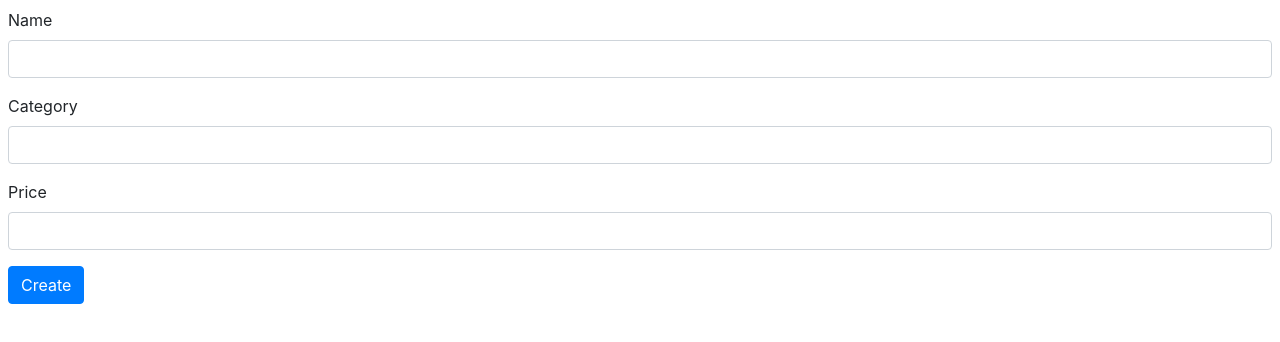
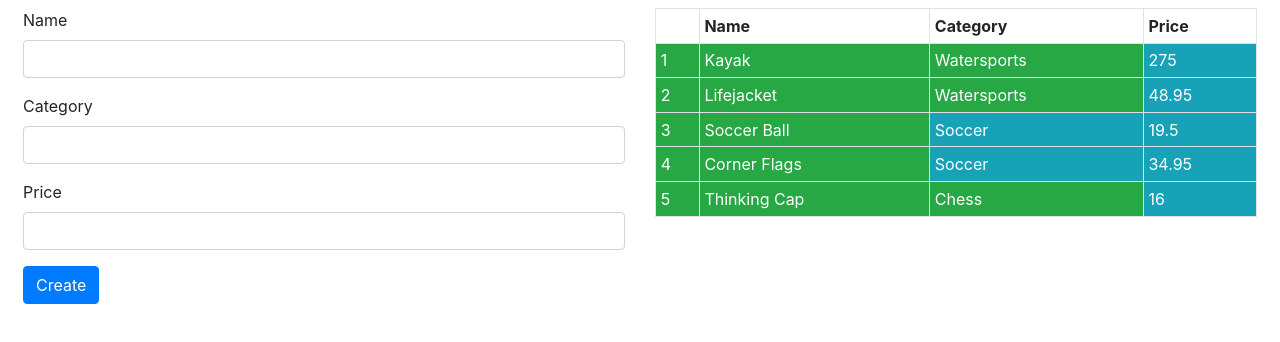
Before and after one commit to slowjams/SportsStore-Angular, an Angular app: page / in a window 1280 px wide. Shown: the top 342 px of the page. Built offline with nearby package versions, Linux system fonts and the light colour scheme.

Commit message:
attribute directive

```diff
--- a/src/app/app.module.ts
+++ b/src/app/app.module.ts
@@ -3,10 +3,11 @@ import { NgModule } from '@angular/core';
 //import { AppComponent } from './app.component';
 import { ProductComponent } from "./component";
 import { FormsModule, ReactiveFormsModule } from "@angular/forms";
+import { PaAttrDirective } from "./attr.directive";
 
 @NgModule({
   declarations: [
-    ProductComponent
+    ProductComponent, PaAttrDirective
   ],
   imports: [
     BrowserModule, FormsModule, ReactiveFormsModule
--- /dev/null
+++ b/src/app/attr.directive.ts
@@ -0,0 +1,19 @@
+import { Directive, ElementRef, Attribute, Input } from "@angular/core";
+
+@Directive({
+    selector: "[pa-attr]",
+})
+export class PaAttrDirective {
+
+    constructor(private element: ElementRef) {
+        console.log('been called')
+    }
+
+    @Input("pa-attr")
+    bgClass: string;
+
+    ngOnInit() {
+        this.element.nativeElement.classList.add(this.bgClass || "bg-success",
+            "text-white");
+    }
+}
--- a/src/app/component.ts
+++ b/src/app/component.ts
@@ -27,7 +27,8 @@ export class ProductComponent {
     }
 
     addProduct(p: Product) {
-        console.log("New Product: " + this.jsonProduct);
+        //console.log("New Product: " + this.jsonProduct);
+        this.model.saveProduct(p);
     }
 
     formSubmitted: boolean = false;
--- a/src/app/template.html
+++ b/src/app/template.html
@@ -8,7 +8,48 @@
     }
 </style>
 
-<form class="m-2" novalidate [formGroup]="form" (ngSubmit)="submitForm(form)">
+<div class="row m-2">
+    <div class="col-6">
+        <form novalidate [formGroup]="form" (ngSubmit)="submitForm(form)">
+            <div class="form-group" *ngFor="let control of form.productControls">
+                <label>{{control.label}}</label>
+                <input class="form-control" [(ngModel)]="newProduct[control.modelProperty]"
+                    name="{{control.modelProperty}}" formControlName="{{control.modelProperty}}" />
+                <ul class="text-danger list-unstyled" *ngIf="(formSubmitted || control.dirty) && control.invalid">
+                    <li *ngFor="let error of control.getValidationMessages()">
+                        {{error}}
+                    </li>
+                </ul>
+            </div>
+            <button class="btn btn-primary" type="submit" [disabled]="formSubmitted && !form.valid"
+                [class.btn-secondary]="formSubmitted && form.invalid">
+                Create
+            </button>
+        </form>
+    </div>
+    <div class="col-6">
+        <table class="table table-sm table-bordered table-striped">
+            <tr>
+                <th></th>
+                <th>Name</th>
+                <th>Category</th>
+                <th>Price</th>
+            </tr>
+            <tr *ngFor="let item of getProducts(); let i = index"
+                [pa-attr]="getProducts().length < 6 ? 'bg-success' : 'bg-warning'">
+                <td>{{i + 1}}</td>
+                <td>{{item.name}}</td>
+                <td [pa-attr]="item.category == 'Soccer' ? 'bg-info' : null">
+                    {{item.category}}
+                </td>
+                <td [pa-attr]="'bg-info'">{{item.price}}</td>
+            </tr>
+        </table>
+    </div>
+</div>
+
+
+<!-- <form class="m-2" novalidate [formGroup]="form" (ngSubmit)="submitForm(form)">
     <div class="bg-danger text-white p-2 mb-2" *ngIf="formSubmitted && form.invalid">
         There are problems with the form
         <ul>
@@ -27,16 +68,13 @@
                 {{error}}
             </li>
         </ul>
-        <!-- <ul class="text-danger list-unstyled" *ngIf="control.errors">
+</div>
 
-        </ul> -->
-    </div>
-
-    <button class="btn btn-primary" type="submit" [disabled]="formSubmitted && form.invalid"
-        [class.btn-secondary]="formSubmitted && form.invalid">
-        Create
-    </button>
-</form>
+<button class="btn btn-primary" type="submit" [disabled]="formSubmitted && form.invalid"
+    [class.btn-secondary]="formSubmitted && form.invalid">
+    Create
+</button>
+</form> -->
 
 <!-- <div class="m-2">
     <form novalidate #form="ngForm" (ngSubmit)="submitForm(form)">
```
Also changed, not shown: src/app/form.model.ts (+7 -4 lines).
